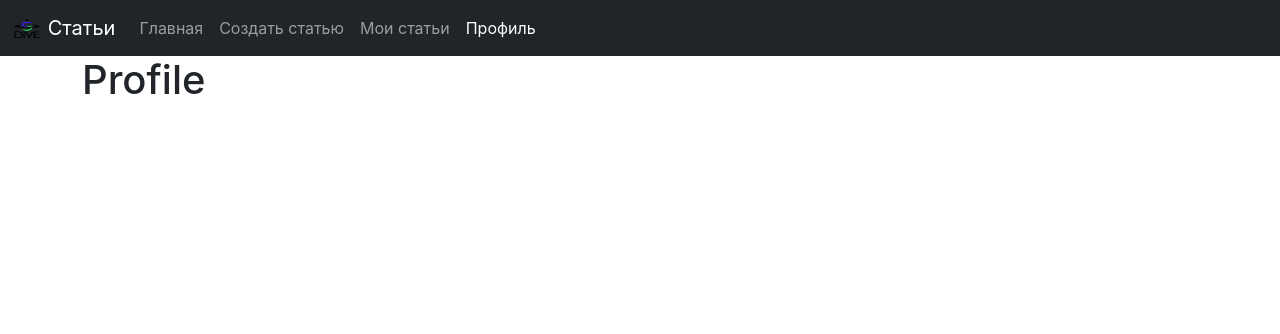
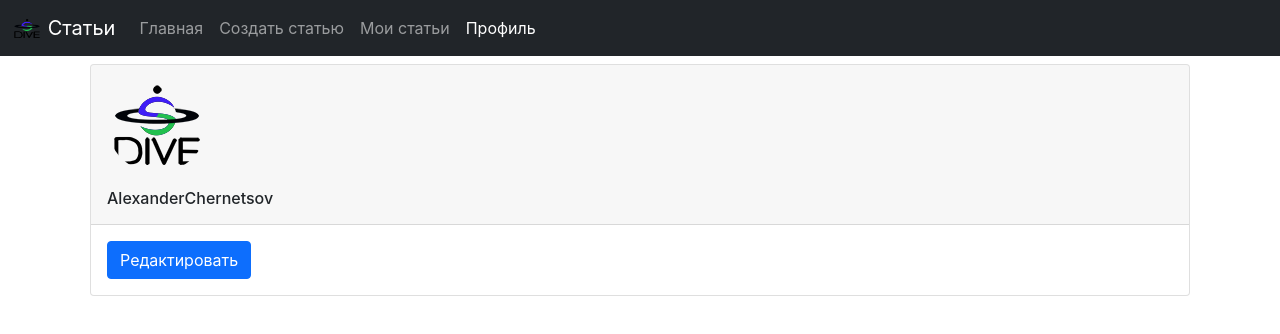
Before and after one commit to cheraa-git/SciDive_articles, a React (Create React App) app in the folder client/: page /profile in a window 1280 px wide. Shown: the top 334 px of the page. Built offline with nearby package versions, Linux system fonts and the light colour scheme.

Commit message:
profieCommit

```diff
--- a/client/src/pages/Profile.tsx
+++ b/client/src/pages/Profile.tsx
@@ -1,10 +1,18 @@
-import React from "react"
+import React from 'react'
+import image from '../asserts/logotip.png'
 
 export const Profile: React.FC = () => {
+  const userName = 'AlexanderChernetsov'
+  return (
+    <div className="card m-2 p-0">
+      <div className="card-header">
+        <img className="rounded-circle mb-3" src={image} alt="Аватар"></img>
+        <h1 className="fs-6">{userName}</h1>
 
-  return (
-    <div>
-      <h1>Profile</h1>
+      </div>
+      <div className="card-body">
+        <a href="#" className="btn btn-primary">Редактировать</a>
+      </div>
     </div>
   )
 }
```
Also changed, not shown: 1 other file (tests, documents, lock files or other folders).
